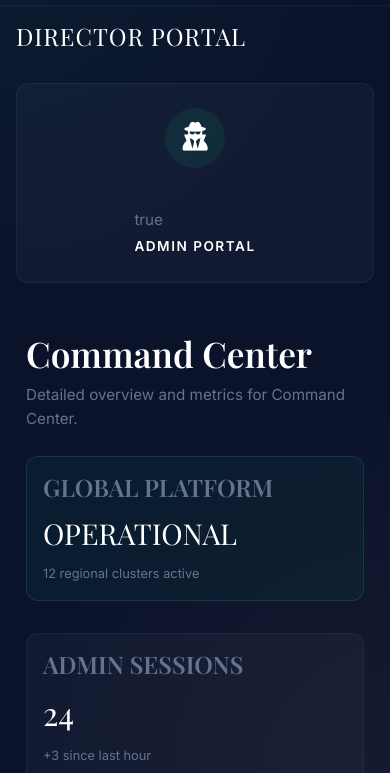
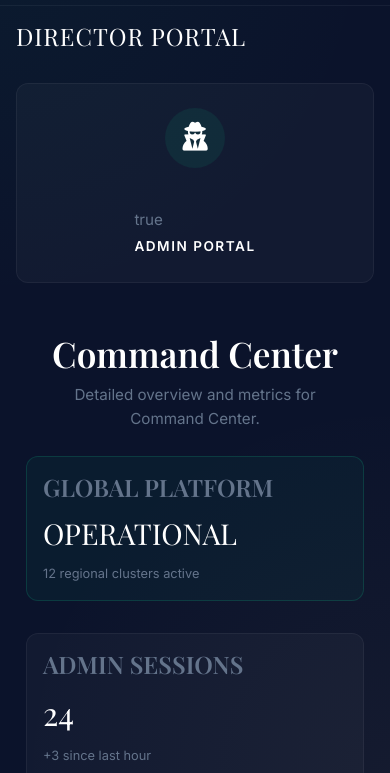
Before and after one commit to Vikranth-Bandharapu/Mangment-Consulting, a website: page dashboard_admin.html in a window 390 px wide. Shown: the part 71-844 px from the top of the page. Drawn offline with nearby package versions, Linux system fonts and the light colour scheme; sample sign-in values are in the browser's storage; a web font is replaced by a local one.

Commit message:
Add files via upload

```diff
--- a/dashboard_admin.html
+++ b/dashboard_admin.html
@@ -319,6 +319,9 @@
           /* overflow-x: hidden !important; removed because it breaks sticky headers sometimes */
         }
         .content-area { padding: 1.5rem !important; }
+        .section-header { text-align: center !important; }
+        .section-header h1 { text-align: center !important; }
+        .section-header p { text-align: center !important; margin: 0 auto !important; max-width: 90% !important; }
         /* Fix the header alignment */
         .dash-header-mobile-pad { padding: 1.5rem 1.5rem 0 1.5rem !important; }
         .user-profile-card {
```
Also changed, not shown: dashboard_client.html (+4 -1 lines).
